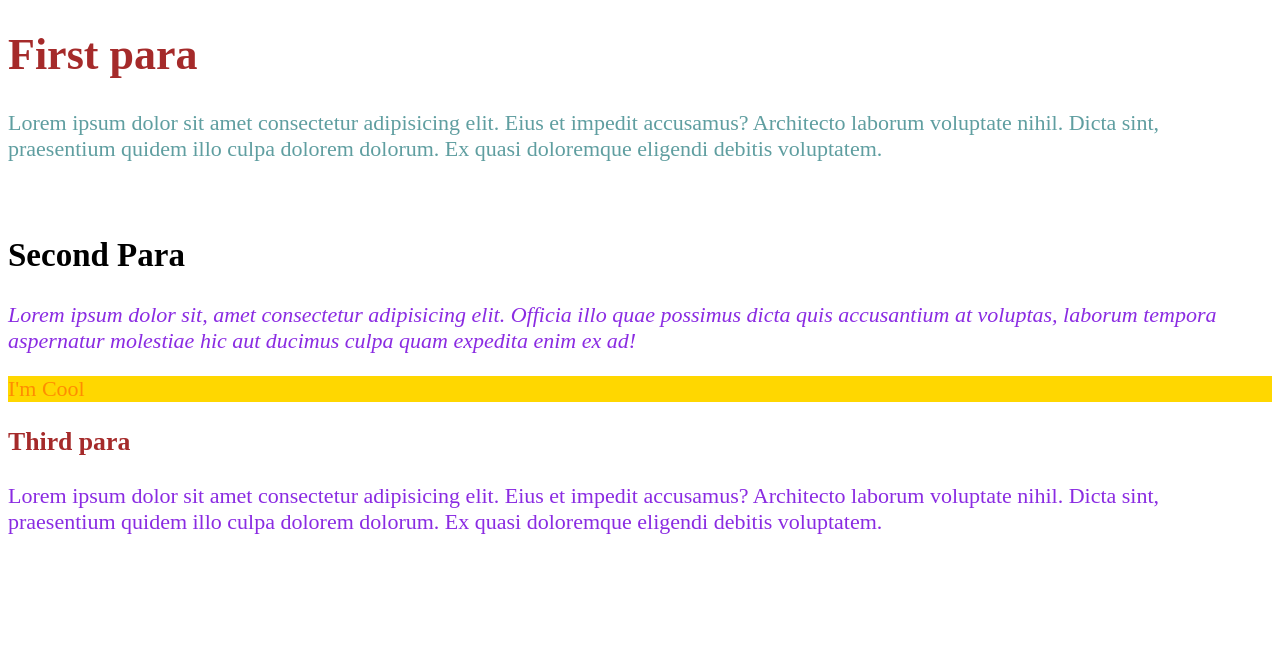
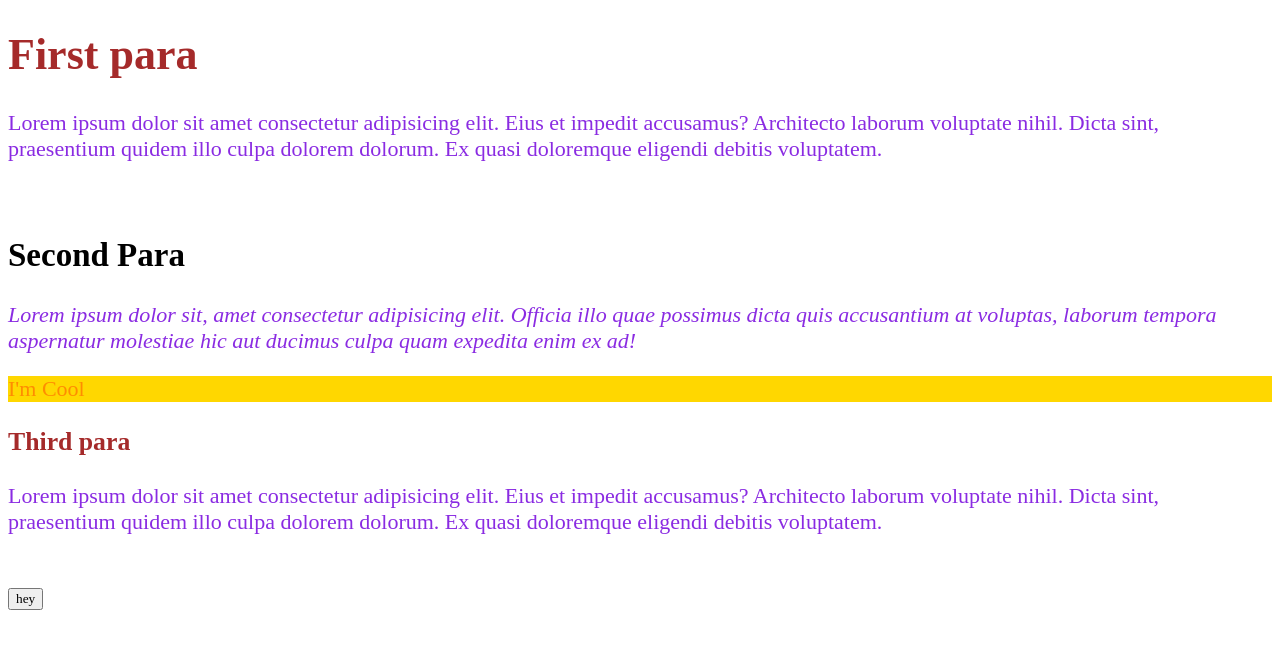
Before and after one commit to Gh0st-sniper/css_crash, a plain HTML site: page index.html in a window 1280 px wide. Drawn offline with Linux system fonts and the light colour scheme.

Commit message:
added button and other changes

```diff
--- a/app.css
+++ b/app.css
@@ -3,11 +3,17 @@
 body {
 
     font-size: 22px;
+    /* border: 3px solid black; */
 }
 
 p {
 
-    color: blueviolet;
+    color: blueviolet !important;
+}
+
+p {
+
+    color: blue;
 }
 
 /* class */
@@ -37,3 +43,8 @@ div   {
     text-transform: capitalize;
     background-color: gold;
 }
+
+button {
+
+    font-family: inherit;
+}
--- a/index.html
+++ b/index.html
@@ -27,6 +27,8 @@
 
     <br>
 
+    <button> hey </button>
+
 
 </body>
 </html>
```
